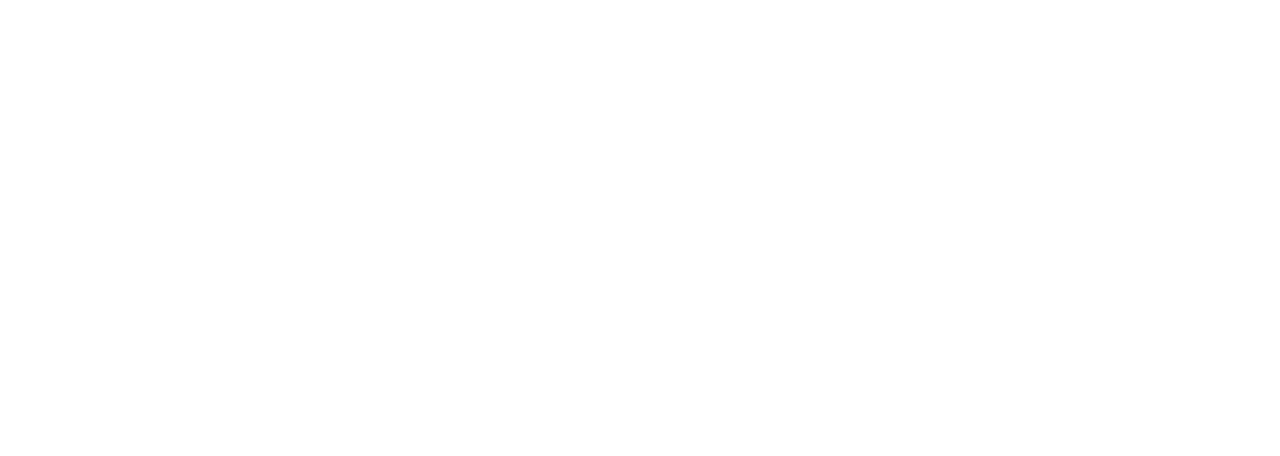
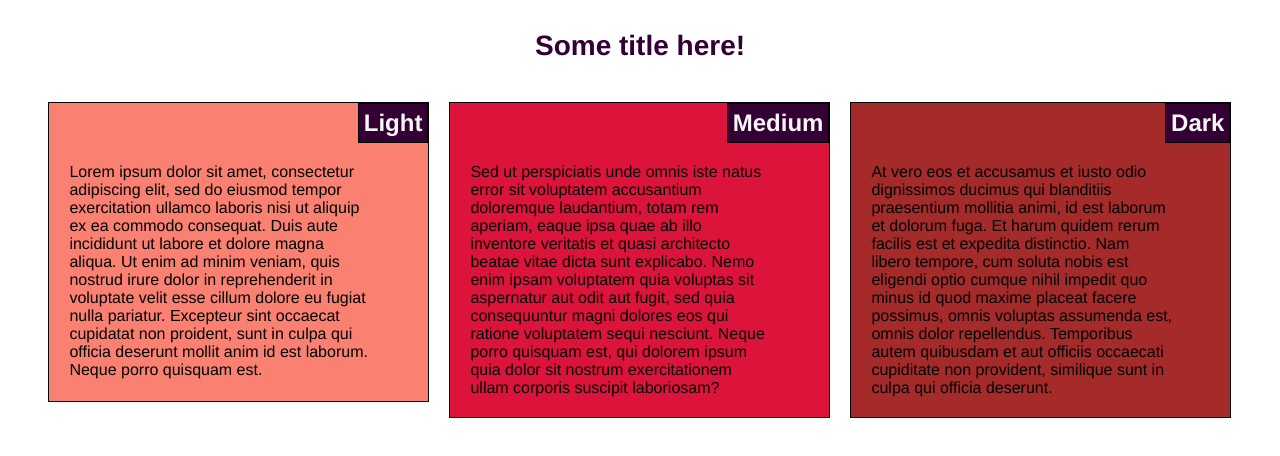
Before and after one commit to francescomereu/coursera-test, a plain HTML site: page Assignment_2/index.html in a window 1280 px wide. Drawn offline with Linux system fonts and the light colour scheme.

Commit message:
exercise

```diff
--- /dev/null
+++ b/Assignment_2/alternative.css
@@ -0,0 +1,225 @@
+* {
+    margin: 0;
+    padding: 0;
+    box-sizing: border-box;
+    font-family: Helvetica, sans-serif;
+}
+
+h1 {
+    text-align: center;
+    font-size: 175%;
+    color: #330034;
+    padding: 30px;
+}
+
+h2 {
+    text-align: center;
+    font-size: 125%;
+    background-color: #330034;
+    color: white;
+    width: 120px;
+    height: 35px;
+    float: right;
+    padding-top: 5px;
+    margin-bottom: 0px;
+
+}
+
+.light {
+    background-color: salmon;
+
+}
+
+.medium {
+    background-color: crimson;
+
+}
+
+.dark {
+    background-color: brown;
+}
+
+section {
+    border: 1px solid black;
+    padding: 0px;
+    margin: 10px;
+    background-color: grey;
+}
+
+p {
+    color: #330034;
+    width: 90%;
+    margin-right: auto;
+    margin-left: auto;
+    padding: 50px 10px 10px 10px;
+}
+
+#sinistra {
+    padding: 20px;
+    position: relative;
+}
+
+.sinistra {
+    width: 90%;
+}
+
+#centro {
+
+    padding: 20px;
+    position: relative;
+}
+
+.centro {
+    width: 90%;
+}
+
+#destra {
+    padding: 20px;
+    position: relative;
+}
+
+.destra {
+    width: 90%;
+}
+
+/* HOW LARGE IS THE ROW? */
+.row {
+    width: 90%;
+    margin: auto;
+}
+
+
+
+@media (min-width: 992px) {
+    .col-lg-1, .col-lg-2, .col-lg-3, .col-lg-4, .col-lg-5, .col-lg-6,
+    .col-lg-7, .col-lg-8, .col-lg-9, .col-lg-10, .col-lg-11, .col-lg-12 {
+        float: left;
+    }
+    .col-lg-1 {
+        width: 8.33%;
+    }
+    .col-lg-2 {
+        width: 16.66%;
+    }
+    .col-lg-3 {
+        width: 25%;
+    }
+    .col-lg-4 {
+        width: 33.33%;
+    }
+    .col-lg-5 {
+        width: 41.66%;
+    }
+    .col-lg-6 {
+        width: 50%;
+    }
+    .col-lg-7 {
+        width: 58.33%;
+    }
+    .col-lg-8 {
+        width: 66.66%;
+    }
+    .col-lg-9 {
+        width: 75%;
+    }
+    .col-lg-10 {
+        width: 83.33%;
+    }
+    .col-lg-11 {
+        width: 91.66%;
+    }
+    .col-lg-12 {
+        width: 100%;
+    }
+
+}
+
+/* TABLET DISPLAY */
+@media (min-width: 768px) and (max-width: 991px) {
+    .col-md-1, .col-md-2, .col-md-3, .col-md-4, .col-md-5, .col-md-6
+    , .col-md-7, .col-md-8, .col-md-9, .col-md-10, .col-md-11, .col-md-12 {
+        float: left;
+    }
+    .col-md-1 {
+        width: 8.33%;
+    }
+    .col-md-2 {
+        width: 16.66%;
+    }
+    .col-md-3 {
+        width: 25%;
+    }
+    .col-md-4 {
+        width: 33.33%;
+    }
+    .col-md-5 {
+        width: 41.66%;
+    }
+    .col-md-6 {
+        width: 50%;
+    }
+    .col-md-7 {
+        width: 58.33%;
+    }
+    .col-md-8 {
+        width: 66.66%;
+    }
+    .col-md-9 {
+        width: 75%;
+    }
+    .col-md-10 {
+        width: 83.33%;
+    }
+    .col-md-11 {
+        width: 91.66%;
+    }
+    .col-md-12 {
+        width: 100%;
+    }
+
+}
+
+/* SMARTPHONE DISPLAY */
+@media (max-width: 776px) {
+    .col-sm-1, .col-sm-2, .col-sm-3, .col-sm-4, .col-sm-5, .col-sm-6
+    , .col-sm-7, .col-sm-8, .col-sm-9, .col-sm-10, .col-sm-11, .col-sm-12 {
+        float: left;
+    }
+    .col-sm-1 {
+        width: 8.33%;
+    }
+    .col-sm-2 {
+        width: 16.66%;
+    }
+    .col-sm-3 {
+        width: 25%;
+    }
+    .col-sm-4 {
+        width: 33.33%;
+    }
+    .col-sm-5 {
+        width: 41.66%;
+    }
+    .col-sm-6 {
+        width: 50%;
+    }
+    .col-sm-7 {
+        width: 58.33%;
+    }
+    .col-sm-8 {
+        width: 66.66%;
+    }
+    .col-sm-9 {
+        width: 75%;
+    }
+    .col-sm-10 {
+        width: 83.33%;
+    }
+    .col-sm-11 {
+        width: 91.66%;
+    }
+    .col-sm-12 {
+        width: 100%;
+    }
+
+}
--- a/Assignment_2/index.html
+++ b/Assignment_2/index.html
@@ -1 +1,52 @@
 <!DOCTYPE html>
+<html>
+    <head>
+        <meta name="viewport" content="width=device-width, initial-scale=1">
+        <link rel="stylesheet" href="style.css">
+    </head>
+    <body>
+    <h1>Some title here!</h1>
+    <div class="box">
+        <div class="primo">
+            <section class="light">
+                <h2>Light</h2>
+            <p class="sinistra">
+                Lorem ipsum dolor sit amet, consectetur adipiscing elit, sed do eiusmod tempor
+                exercitation ullamco laboris nisi ut aliquip ex ea commodo consequat. Duis aute
+                incididunt ut labore et dolore magna aliqua. Ut enim ad minim veniam, quis nostrud
+                irure dolor in reprehenderit in voluptate velit esse cillum dolore eu fugiat nulla
+                pariatur. Excepteur sint occaecat cupidatat non proident, sunt in culpa qui officia
+                deserunt mollit anim id est laborum. Neque porro quisquam est.
+            </p>
+            </section>
+        </div>
+        <div class="secondo">
+            <section class="medium">
+                <h2>Medium</h2>
+            <p class="centro">
+                Sed ut perspiciatis unde omnis iste natus error sit voluptatem accusantium doloremque
+                laudantium, totam rem aperiam, eaque ipsa quae ab illo inventore veritatis et quasi
+                architecto beatae vitae dicta sunt explicabo. Nemo enim ipsam voluptatem quia voluptas
+                sit aspernatur aut odit aut fugit, sed quia consequuntur magni dolores eos qui ratione
+                voluptatem sequi nesciunt. Neque porro quisquam est, qui dolorem ipsum quia dolor sit
+                nostrum exercitationem ullam corporis suscipit laboriosam?
+            </p>
+        </section>
+        </div>
+        <div class="terzo">
+            <section class="dark">
+                <h2>Dark</h2>
+
+                <p class="destra">
+                    At vero eos et accusamus et iusto odio dignissimos ducimus qui blanditiis praesentium
+                    mollitia animi, id est laborum et dolorum fuga. Et harum quidem rerum facilis est et
+                    expedita distinctio. Nam libero tempore, cum soluta nobis est eligendi optio cumque
+                    nihil impedit quo minus id quod maxime placeat facere possimus, omnis voluptas assumenda
+                    est, omnis dolor repellendus. Temporibus autem quibusdam et aut officiis occaecati
+                    cupiditate non provident, similique sunt in culpa qui officia deserunt.
+                </p>
+            </section>
+        </div>
+    </div>
+    </body>
+</html>
--- /dev/null
+++ b/Assignment_2/style.css
@@ -0,0 +1,104 @@
+* {
+    margin: 0;
+    padding: 0;
+    box-sizing: border-box;
+    font-family: Helvetica, sans-serif;
+}
+
+/* Title */
+
+h1 {
+    text-align: center;
+    padding: 30px;
+    font-size: 175%;
+    color: #340034;
+}
+
+
+/* Section elements: section, h2, p */
+
+section {
+    border: 1px solid black;
+    margin: 10px;
+    min-height: 300px;
+    max-height: 450px;
+}
+
+h2 {
+    background-color: #340034;
+    color: whitesmoke;
+    border: 1px solid black;
+    float: right;
+    padding: 5px;
+}
+
+p {
+    padding: 60px 20px 20px 20px;
+    width: 90%;
+}
+
+/* Box: colors, positions... */
+
+.box {
+    width: 94%;
+    margin: auto;
+}
+
+.light {
+    background-color: salmon;
+}
+
+.medium {
+    background-color: crimson;
+}
+
+.dark {
+    background-color: brown;
+}
+
+/* Responsive elements */
+
+@media (min-width: 992px) {
+    .primo {
+        width: 33.33%;
+        float: left;
+    }
+    .secondo {
+        width: 33.33%;
+        float: left;
+    }
+    .terzo {
+        width: 33.33%;
+        float: left;
+    }
+}
+
+@media (min-width: 768px) and (max-width: 991px) {
+    .primo {
+        width: 50%;
+        float: left;
+    }
+    .secondo {
+        width: 50%;
+        float: left;
+    }
+    .terzo {
+        width: 100%;
+        float: left;
+    }
+}
+
+@media (max-width: 776px) {
+    .primo {
+        width: 100%;
+        float: left;
+    }
+    .secondo {
+        width: 100%;
+        float: left;
+    }
+    .terzo {
+        width: 100%;
+        float: left;
+    }
+}
```
Also changed, not shown: Assignment_2/alternative.html (added, +54 -0 lines).
